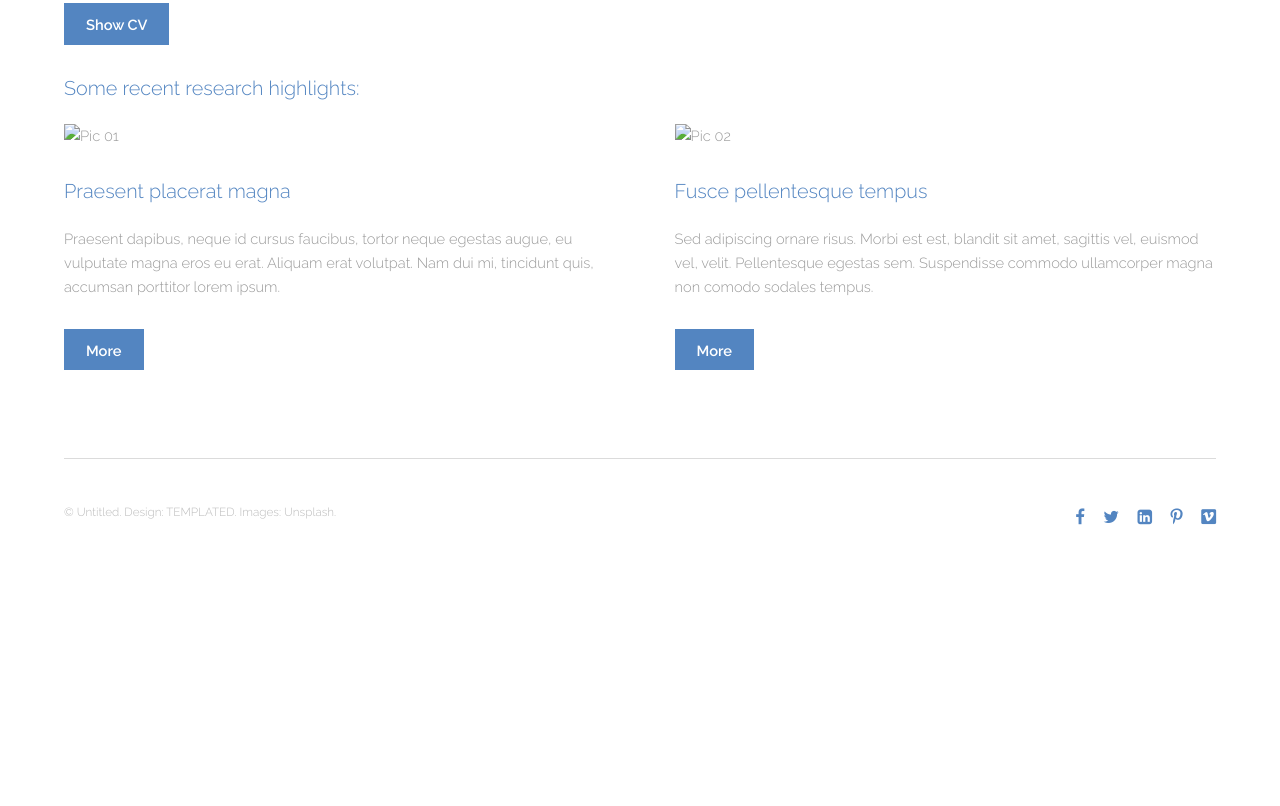
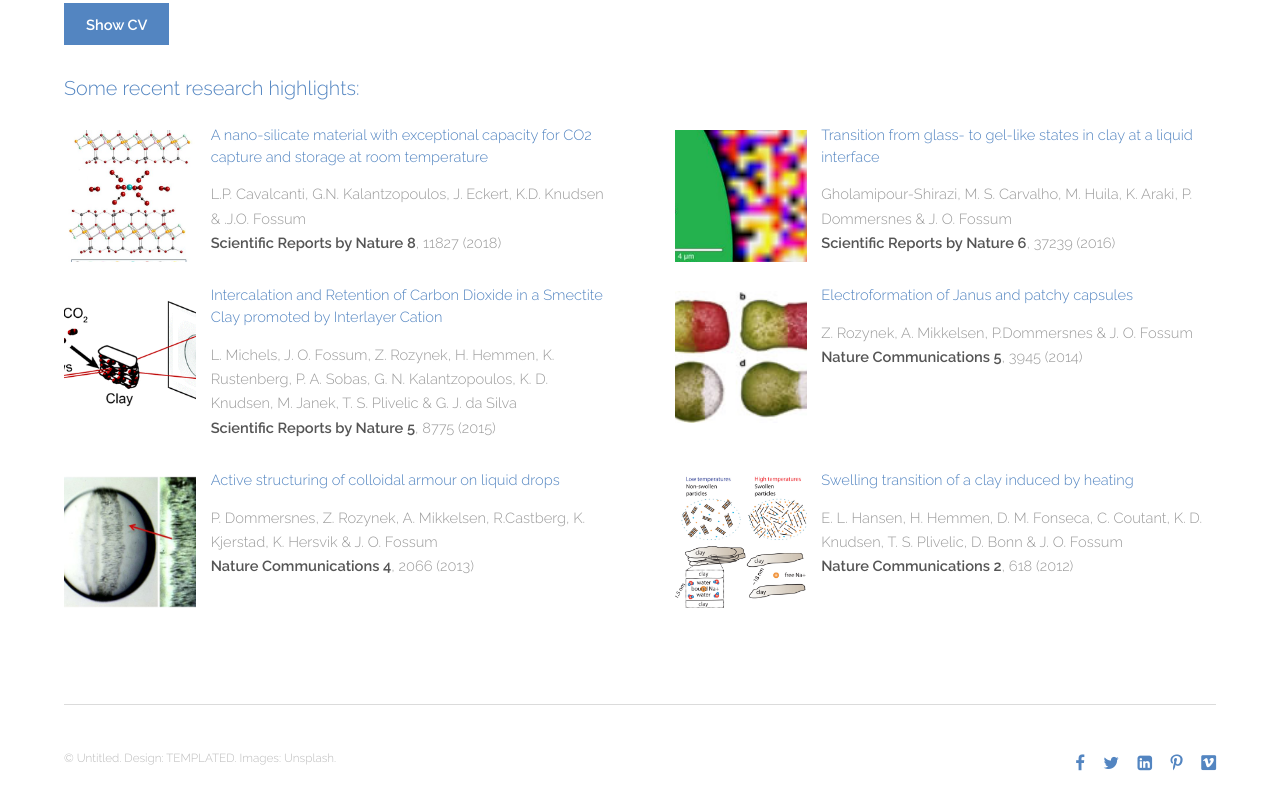
Before and after one commit to edvardstu/webpage_complex_matter, a plain HTML site: page people/jon_otto_fossum.html in a window 1280 px wide. Shown: the part 1117-1923 px from the top of the page. Before the commit the page ends 1678 px from the top, so only its background shows below. Drawn offline with Linux system fonts and the light colour scheme; files whose address does not match are found by name.

Commit message:
Some update to people

```diff
--- a/assets/css/main.css
+++ b/assets/css/main.css
@@ -2263,9 +2263,20 @@
 		.image.left, .image.right {
 			max-width: 40%;
 		}
-
-			.image.left img, .image.right img {
+		.image.article {
+			width: 10em;
+			height: 10em;
+
+		}
+
+			.image.left img, .image.right img, .image.article img {
 				width: 100%;
+			}
+
+			.image.article img {
+				width: 100%;
+				height: 100%;
+				object-fit:cover;
 			}
 
 		.image.round img {
@@ -2276,6 +2287,12 @@
 			float: left;
 			padding: 0 1.5em 1em 0;
 			top: 0.25em;
+		}
+
+		.image.article {
+			float: left;
+			padding: 0 1.0em 1.0em 0;
+			top: 0.45em;
 		}
 
 		.image.right {
--- a/people/jon_otto_fossum.html
+++ b/people/jon_otto_fossum.html
@@ -27,11 +27,16 @@
           <h2>Jon Otto Fossum</h2>
           <p> Professor PhD, Department of Physics, NTNU </p>
           <ul class="icons">
-            <li><a href="mailto:jon.fossum@ntnu.no"  class="icon fa-envelope"><span class="label">Email</span></a></li>
-            <li><a href="https://no.linkedin.com/in/jon-otto-fossum-b80a5223" class="icon fa-linkedin"><span class="label">LinkedIn</span></a></li>
-            <li><a href="https://www.researchgate.net/profile/Jon_Fossum" class="icon fa-researchgate"><span class="label">Researchgate</span></a></li>
-            <li><a href="http://www.ntnu.edu/employees/jon.fossum" class="icon icon-ntnu"><span class="label">NTNU</span></a></li>
-            <li><a href="http://folk.ntnu.no/fossumj/CVJOF.pdf" class="icon fa-file-alt"><span class="label">CV</span></a></li>
+            <li><a href="mailto:jon.fossum@ntnu.no" class="icon fa-envelope"><span
+                  class="label">Email</span></a></li>
+            <li><a href="https://no.linkedin.com/in/jon-otto-fossum-b80a5223" class="icon fa-linkedin"><span
+                  class="label">LinkedIn</span></a></li>
+            <li><a href="https://www.researchgate.net/profile/Jon_Fossum" class="icon fa-researchgate"><span
+                  class="label">Researchgate</span></a></li>
+            <li><a href="http://www.ntnu.edu/employees/jon.fossum" class="icon icon-ntnu"><span
+                  class="label">NTNU</span></a></li>
+            <li><a href="http://folk.ntnu.no/fossumj/CVJOF.pdf" class="icon fa-file-alt"><span
+                  class="label">CV</span></a></li>
           </ul>
           <span class="“icon-ntnu”"></span> </header>
         <p>Professor Fossum graduated with MSc in physics from NTH (presently
@@ -85,26 +90,53 @@
         </ul>
         <h3>Some recent research highlights:</h3>
         <div class="flex flex-2">
-          <article>
-            <div class="image fit"> <img src="images/pic01.jpg" alt="Pic 01"> </div>
-            <header>
-              <h3>Praesent placerat magna</h3>
-            </header>
-            <p>Praesent dapibus, neque id cursus faucibus, tortor neque egestas
-              augue, eu vulputate magna eros eu erat. Aliquam erat volutpat. Nam
-              dui mi, tincidunt quis, accumsan porttitor lorem ipsum.</p>
-            <footer> <a href="#" class="button special">More</a> </footer>
+          <article> <span class="image article"><a href="https://www.nature.com/articles/s41598-018-30283-2.pdf"><img
+                  src="../images/papers/2018_LeideSciRep.jpg" alt=""></a></span>
+            <h1><a href="https://www.nature.com/articles/s41598-018-30283-2.pdf">A
+                nano-silicate material with exceptional capacity for CO2 capture
+                and storage at room temperature</a></h1>
+            <p>L.P. Cavalcanti, G.N. Kalantzopoulos, J. Eckert, K.D. Knudsen
+              &amp; .J.O. Fossum<br>
+              <strong>Scientific Reports by Nature 8</strong>, 11827
+              (2018) </p>
           </article>
-          <article>
-            <div class="image fit"> <img src="images/pic02.jpg" alt="Pic 02"> </div>
-            <header>
-              <h3>Fusce pellentesque tempus</h3>
-            </header>
-            <p>Sed adipiscing ornare risus. Morbi est est, blandit sit amet,
-              sagittis vel, euismod vel, velit. Pellentesque egestas sem.
-              Suspendisse commodo ullamcorper magna non comodo sodales tempus.</p>
-            <footer> <a href="#" class="button special">More</a> </footer>
+          <article> <span class="image article"><a href="http://www.nature.com/articles/srep37239"><img
+                  src="../images/papers/2016_Raman.jpg" alt=""></a></span>
+            <h1><a href="http://www.nature.com/articles/srep37239">Transition
+                from glass- to gel-like states in clay at a liquid interface</a></h1>
+            <p>Gholamipour-Shirazi, M. S. Carvalho, M. Huila, K. Araki, P.
+              Dommersnes &amp; J. O. Fossum <br>
+              <strong>Scientific Reports by Nature 6</strong>, 37239 (2016) </p>
           </article>
+          <article> <span class="image article"><a href="https://www.nature.com/articles/srep08775"><img
+                  src="../images/papers/2012_xray_Hemmen.PNG" alt=""></a></span>
+            <h1><a href="https://www.nature.com/articles/srep08775">Intercalation and Retention of Carbon Dioxide in a Smectite Clay promoted by Interlayer Cation</a></h1>
+            <p>L. Michels, J. O. Fossum, Z. Rozynek, H. Hemmen, K. Rustenberg, P. A. Sobas, G. N. Kalantzopoulos, K. D. Knudsen, M. Janek, T. S. Plivelic &amp; G. J. da Silva  <br>
+              <strong>Scientific Reports by Nature 5</strong>, 8775 (2015) </p>
+          </article>
+
+
+          <article> <span class="image article"><a href="https://www.nature.com/articles/ncomms4945"><img
+                  src="../images/papers/2014_Electroformation_Rozynek.jpg" alt=""></a></span>
+            <h1><a href="https://www.nature.com/articles/ncomms4945">Electroformation of Janus and patchy capsules</a></h1>
+            <p>Z. Rozynek, A. Mikkelsen, P.Dommersnes &amp; J. O. Fossum<br>
+              <strong>Nature Communications 5</strong>, 3945 (2014) </p>
+          </article>
+
+          <article> <span class="image article"><a href="http://www.nature.com/ncomms/2013/130628/ncomms3066/full/ncomms3066.html"><img
+                  src="../images/papers/2013_Active_Dommersnes.jpg" alt=""></a></span>
+            <h1><a href="http://www.nature.com/ncomms/2013/130628/ncomms3066/full/ncomms3066.html">Active structuring of colloidal armour on liquid drops</a></h1>
+            <p>P. Dommersnes, Z. Rozynek, A. Mikkelsen, R.Castberg, K. Kjerstad, K. Hersvik &amp; J. O. Fossum<br>
+              <strong>Nature Communications 4</strong>, 2066 (2013) </p>
+          </article>
+
+          <article> <span class="image article"><a href="http://www.nature.com/articles/srep00618"><img
+                  src="../images/papers/2012_Swelling_Hansen.jpg" alt=""></a></span>
+            <h1><a href="http://www.nature.com/articles/srep00618">Swelling transition of a clay induced by heating</a></h1>
+            <p> E. L. Hansen, H. Hemmen, D. M. Fonseca, C. Coutant, K. D. Knudsen, T. S. Plivelic, D. Bonn &amp; J. O. Fossum<br>
+              <strong>Nature Communications 2</strong>, 618 (2012) </p>
+          </article>
+
         </div>
       </div>
     </section>
```
Also changed, not shown: images/papers/2012_Swelling_Hansen.jpg (added), images/papers/2012_xray_Hemmen.PNG (added), images/papers/2013_Active_Dommersnes.jpg (added), images/papers/2014_Electroformation_Rozynek.jpg (added), images/papers/2016_Raman.jpg (added), images/papers/2018_LeideSciRep.jpg (added), 1 other file.
